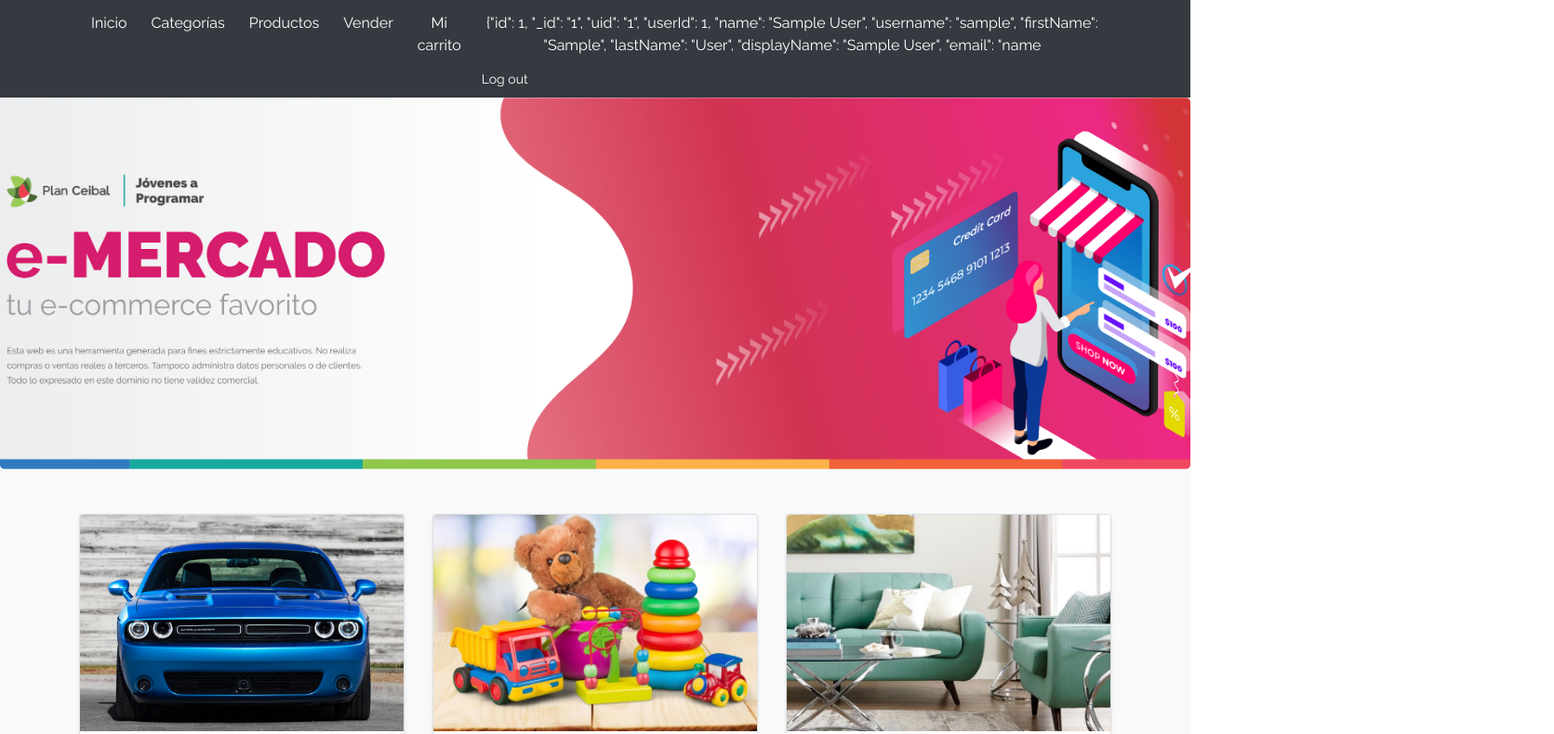
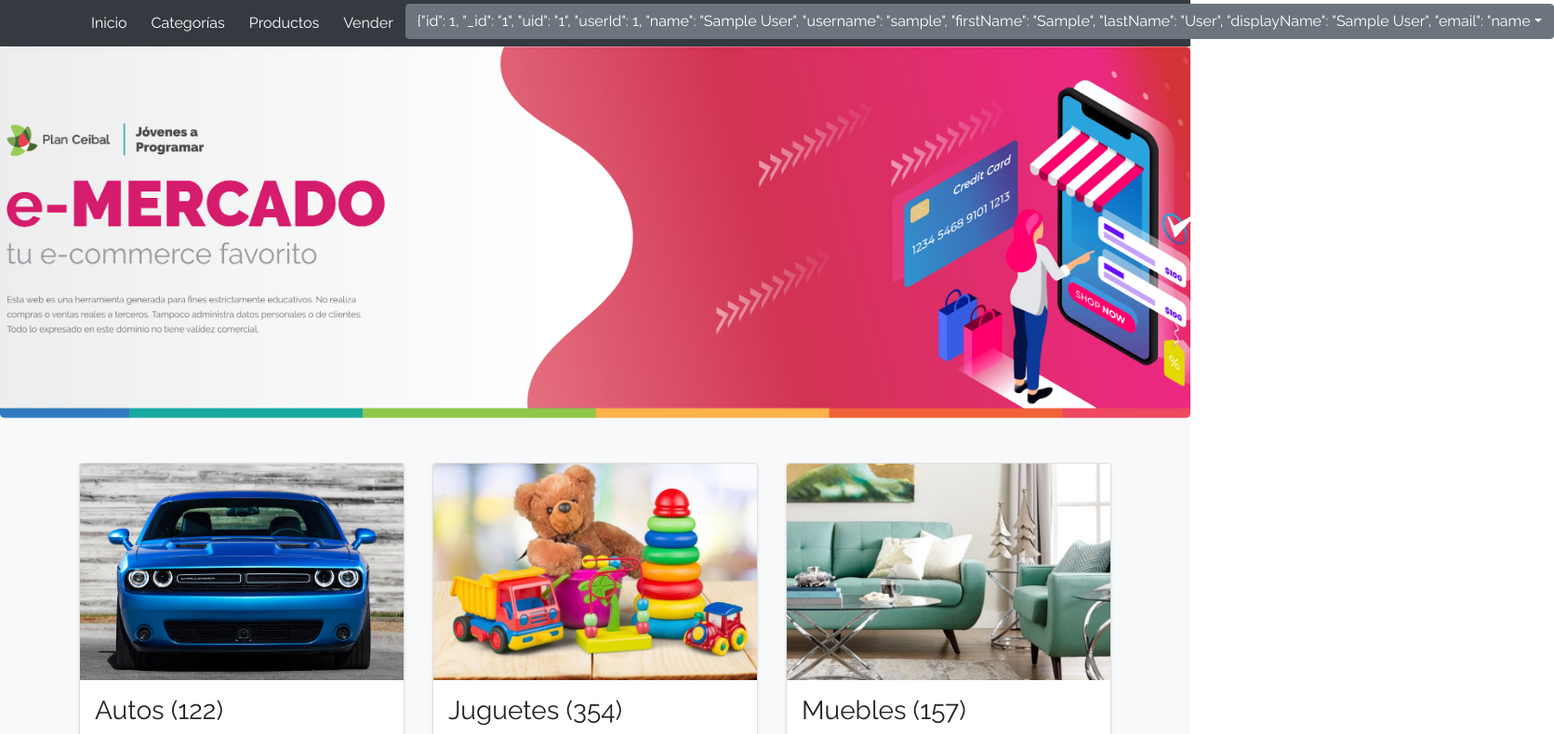
Before and after one commit to santimonti/JAP-2020, a plain HTML site: page index.html in a window 1280 px wide. Shown: the top 790 px of the page at 93% size, 1671 px wide, since content can reach past the window. Drawn offline with Linux system fonts and the light colour scheme; sample sign-in values are in the browser's storage.

Commit message:
Dropdown menu

```diff
--- a/index.html
+++ b/index.html
@@ -20,12 +20,29 @@
         <a class="py-2 d-none d-md-inline-block btn btn-dark" href="categories.html">Categorías</a>
         <a class="py-2 d-none d-md-inline-block btn btn-dark" href="products.html">Productos</a>
         <a class="py-2 d-none d-md-inline-block btn btn-dark" href="sell.html">Vender</a>
-        <a class="py-2 d-none d-md-inline-block btn btn-dark" href="cart.html">Mi carrito</a>
+        <a class="py-2 d-none d-md-inline-block btn btn-dark" id="cart" href="cart.html">Mi carrito</a>
         <div id="photop"></div>
-        <div id="btnlogout">
-          <a class="py-2 d-none d-md-inline-block btn btn-dark" id="userEmail">Iniciar sesion</a>
+
+        <div class="dropdown">
+          <a
+            class="btn btn-secondary dropdown-toggle"
+            href="#"
+            role="button"
+            id="userEmail"
+            data-toggle="dropdown"
+            aria-haspopup="true"
+            aria-expanded="false"
+          >
+
+          </a>
+
+          <div class="dropdown-menu" aria-labelledby="dropdownMenuLink">
+            <div id="btnlogout"></div>
+          </div>
         </div>
-      </div>
+        <div ></div>
+        </div>
+       </div>
     </nav>
     <main role="main">
       <section class="jumbotron text-center">
--- a/js/init.js
+++ b/js/init.js
@@ -56,15 +56,18 @@ if (email.value == undefined) {
 }
 if (email.value) {
   email.innerHTML = email.value;
+  if (email.innerHTML.indexOf("@") != -1) {
+    email.innerHTML = email.innerHTML.slice(0, email.innerHTML.indexOf("@"));
+  }
+  email.classList.remove("btn-dark");
+  document.getElementById("cart").remove();
+  document.getElementById("btnlogout").innerHTML += `
+  <a class="dropdown-item " href="../my-profile.html">Mi perfil</a>
+  <a class="dropdown-item " href="../cart.html">Mi carrito</a>
 
-  email.innerHTML = email.innerHTML.slice(0, email.innerHTML.indexOf("@"));
-  email.classList.remove("btn-dark");
+  <a class="dropdown-item " id="logout" href="#">Cerrar sesion</a>
 
-  document.getElementById("btnlogout").innerHTML += `
-   <button type="button" class="btn btn-dark btn-sm " id="logout">
-  <span class="glyphicon glyphicon-log-out"></span>
-  Log out
-</button>`;
+  `;
 } else {
   email.innerhtml = "Iniciar sesion";
 }
--- a/js/product-info.js
+++ b/js/product-info.js
@@ -124,6 +124,7 @@ function showProductInfo() {
 }
 function showRelated() {
   let relatedInfo = "";
+
   for (let i = 0; i < productInfo.relatedProducts.length; i++) {
     let pos = productInfo.relatedProducts[i];
     let related = relatedProduct[pos];
```
Also changed, not shown: cart.html (+15 -3 lines), categories.html (+15 -3 lines), category-info.html (+15 -3 lines), my-profile.html (+15 -3 lines), product-info.html (+17 -3 lines), products.html (+17 -3 lines), sell.html (+15 -3 lines).
